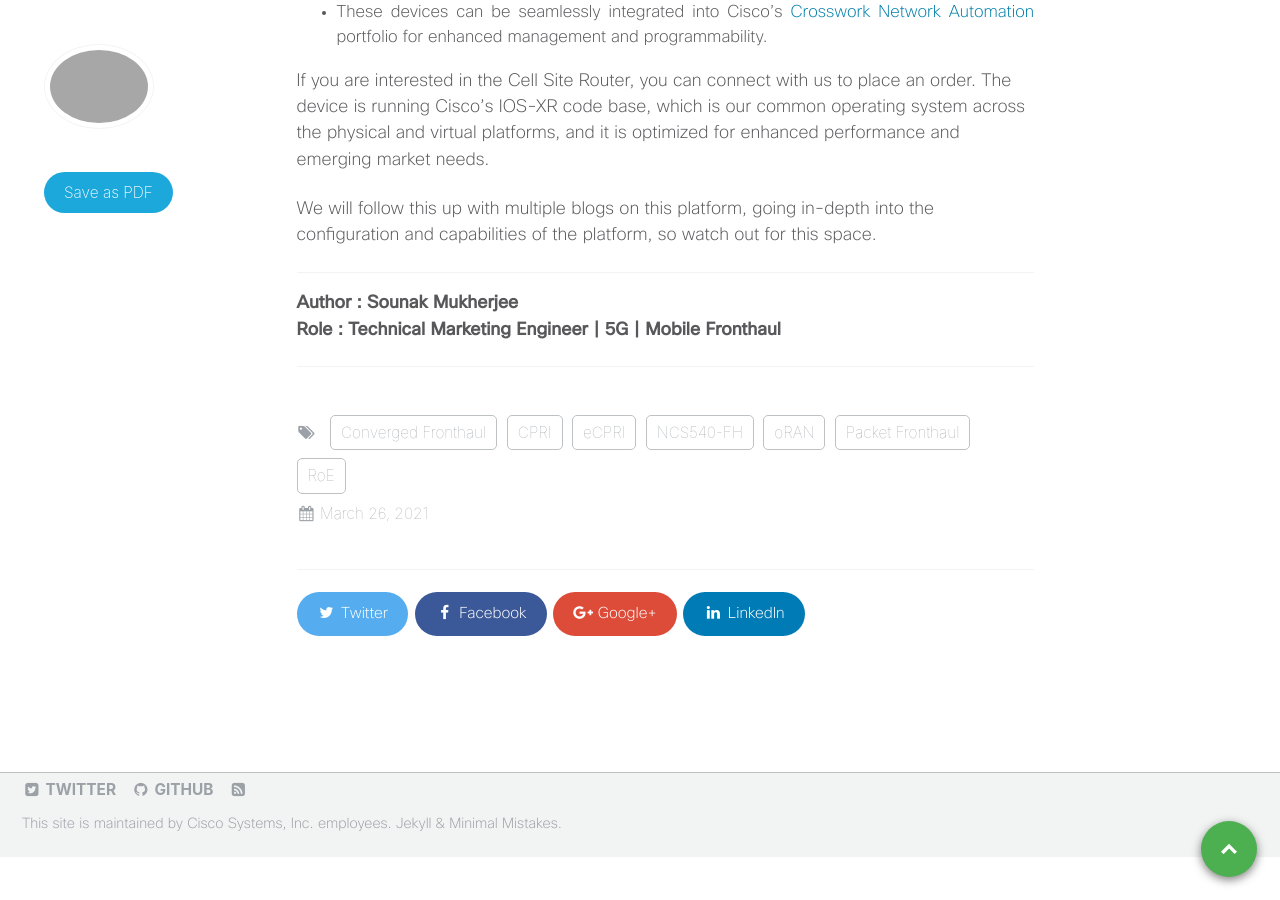
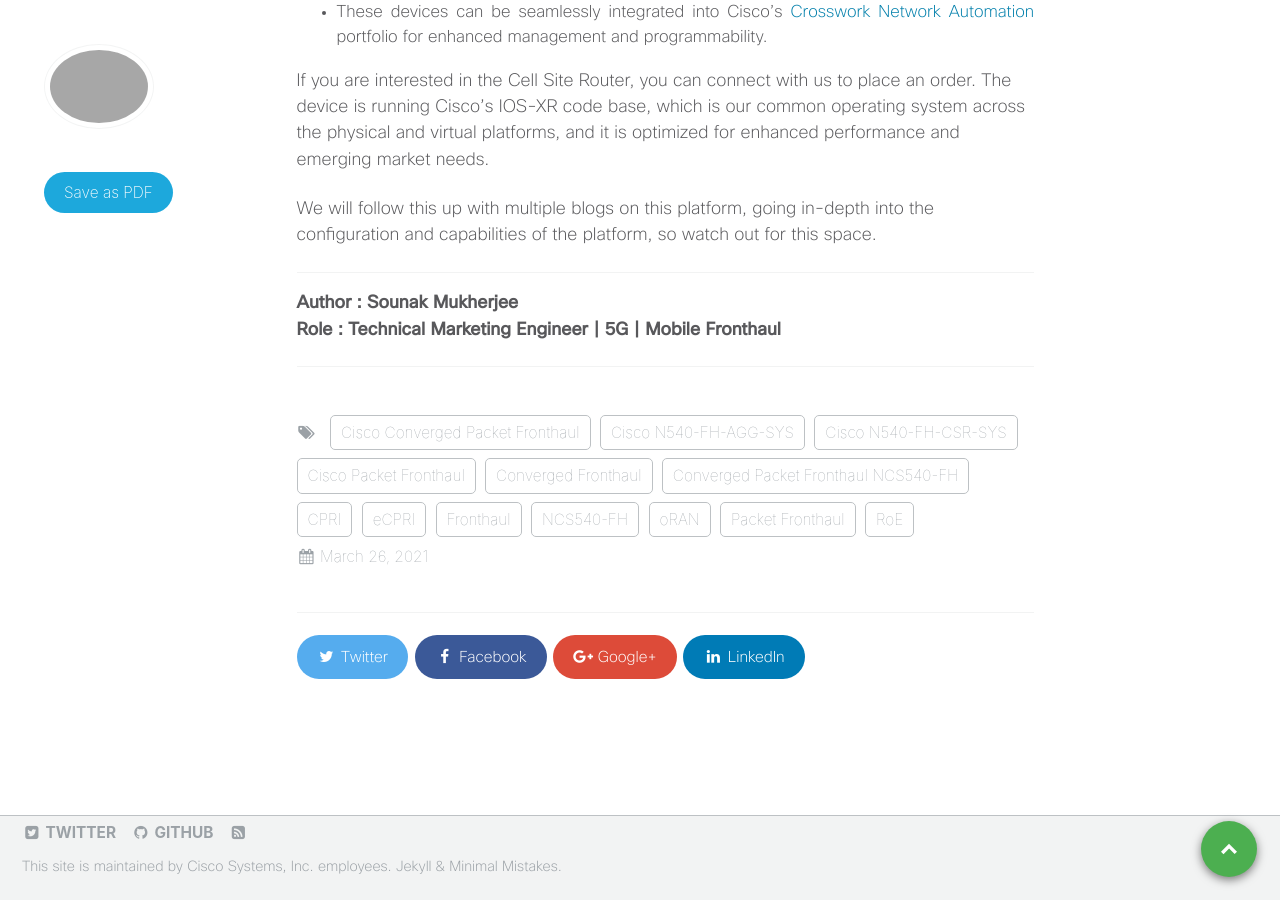
Before and after one commit to xrdocs-migration/packet-fronthaul, a Jekyll site: the page built from _blogs/firstconvergedFH.md, in a window 1280 px wide and 900 px high, scrolled down 2764 px. Built offline with Jekyll 4.4.1, drawn with Linux system fonts in a browser that asks for light colours; comment, search, counter and statistics services are not loaded.

Commit message:
Update firstconvergedFH.md

```diff
--- a/_blogs/firstconvergedFH.md
+++ b/_blogs/firstconvergedFH.md
@@ -11,6 +11,12 @@ tags:
   - eCPRI
   - RoE
   - oRAN
+  - Cisco Converged Packet Fronthaul
+  - Converged Packet Fronthaul NCS540-FH
+  - Fronthaul
+  - Cisco Packet Fronthaul
+  - Cisco N540-FH-CSR-SYS
+  - Cisco N540-FH-AGG-SYS
 excerpt: A brief description of Cisco's Converged Packet Fronthaul Portfolio
 ---
 
```
